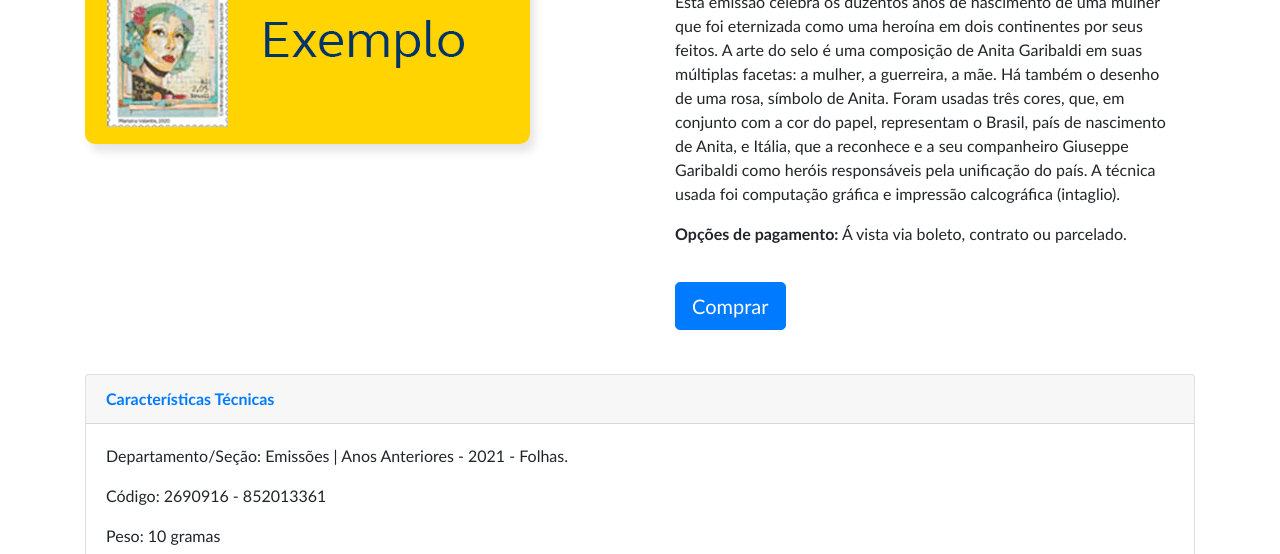
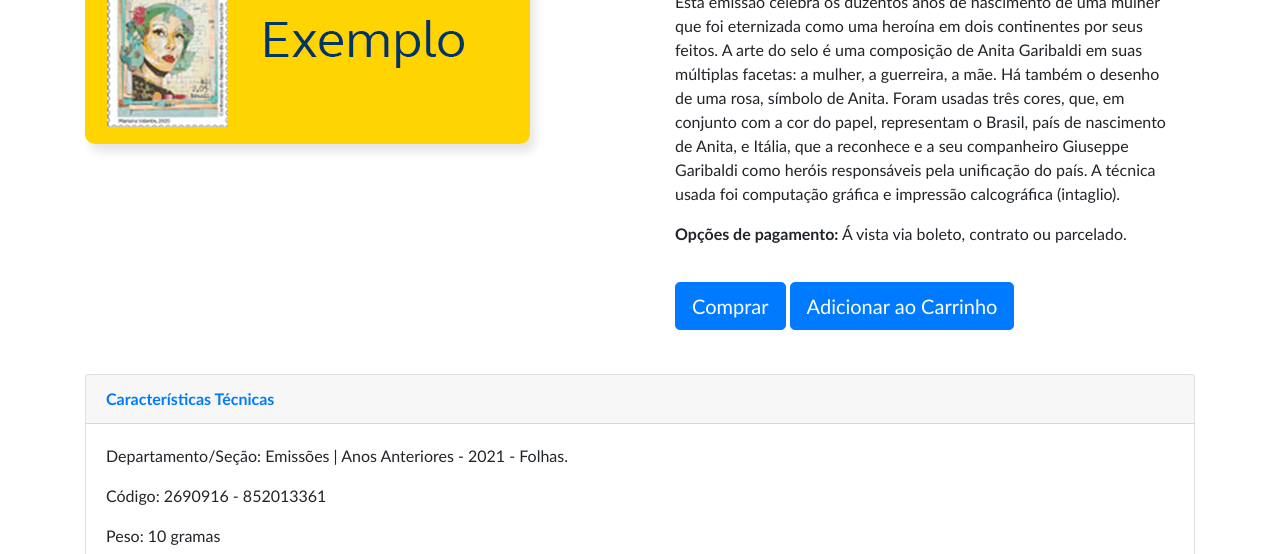
Before and after one commit to GabTim88/correios-loja-v1, a plain HTML site: page produto.html in a window 1280 px wide. Shown: the part 246-800 px from the top of the page. Drawn offline with nearby package versions, Linux system fonts and the light colour scheme.

Commit message:
Update produto.html

```diff
--- a/produto.html
+++ b/produto.html
@@ -58,11 +58,14 @@
 
                         <div class="col-sm-6">
                             <div class="card-body">
+
                                 <h2 class="card-title" style="color: #d09910;"><strong>Preço: R$0,00</strong></h2>
                                 <p class="card-text">Esta emissão celebra os duzentos anos de nascimento de uma mulher que foi eternizada como uma heroína em dois continentes por seus feitos. A arte do selo é uma composição de Anita Garibaldi em suas múltiplas facetas: a mulher, a guerreira, a mãe. Há também o desenho de uma rosa, símbolo de Anita. Foram usadas três cores, que, em conjunto com a cor do papel, representam o Brasil, país de nascimento de Anita, e Itália, que a reconhece e a seu companheiro Giuseppe Garibaldi como heróis responsáveis pela unificação do país. A técnica usada foi computação gráfica e impressão calcográfica (intaglio).</p>
                                 <p><strong>Opções de pagamento:</strong> Á vista via boleto, contrato ou parcelado.</p>
 
                                 <button class="btn btn-primary btn-lg" style="margin-top: 20px; "><a href="carrinho.html">Comprar</a></button>
+
+                                <button class="btn btn-primary btn-lg" style="margin-top: 20px; "><a href="#">Adicionar ao Carrinho</a></button>
 
                             </div>
                         </div>
```
